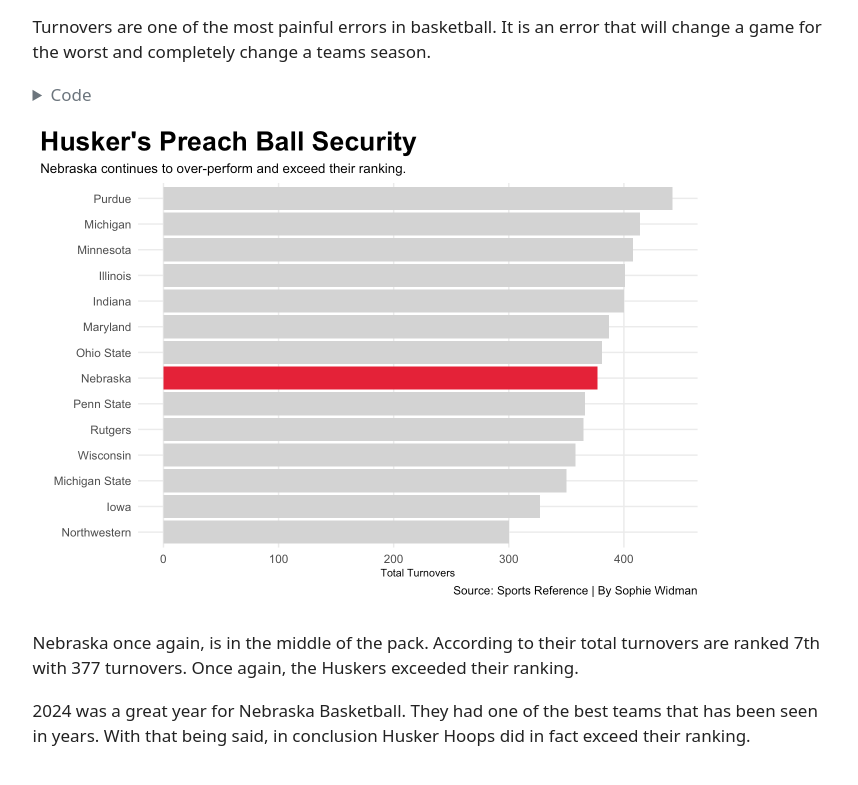
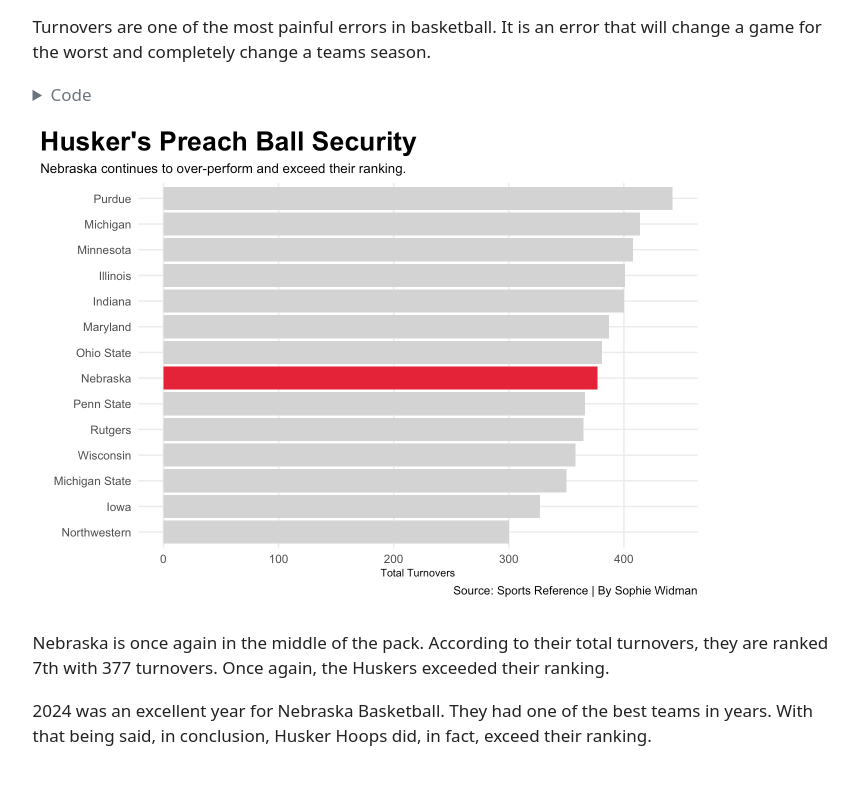
Before and after one commit to sophiewidman/sophiewidman.github.io, a plain HTML site: page posts/did-nebraska-basketball-exceed-their-ranking/index.html in a window 1280 px wide. Shown: the part 1814-2599 px from the top of the page, without its empty margins (208-1066 px from the left). Drawn offline with Linux system fonts and the light colour scheme; a web font is replaced by a local one.

Commit message:
changed
changed

```diff
--- a/posts/did-nebraska-basketball-exceed-their-ranking/index.html
+++ b/posts/did-nebraska-basketball-exceed-their-ranking/index.html
@@ -340,8 +340,8 @@ pre > code.sourceCode > span > a:first-child::before { text-decoration: underlin
 </div>
 </div>
 </div>
-<p>Nebraska once again, is in the middle of the pack. According to their total turnovers are ranked 7th with 377 turnovers. Once again, the Huskers exceeded their ranking.</p>
-<p>2024 was a great year for Nebraska Basketball. They had one of the best teams that has been seen in years. With that being said, in conclusion Husker Hoops did in fact exceed their ranking.</p>
+<p>Nebraska is once again in the middle of the pack. According to their total turnovers, they are ranked 7th with 377 turnovers. Once again, the Huskers exceeded their ranking.</p>
+<p>2024 was an excellent year for Nebraska Basketball. They had one of the best teams in years. With that being said, in conclusion, Husker Hoops did, in fact, exceed their ranking.</p>
 
 
 
```
Also changed, not shown: index.html (+1 -1 lines), search.json (+1 -1 lines), posts/did-nebraska-basketball-exceed-their-ranking/index_files/figure-html/unnamed-chunk-2-1.png.
